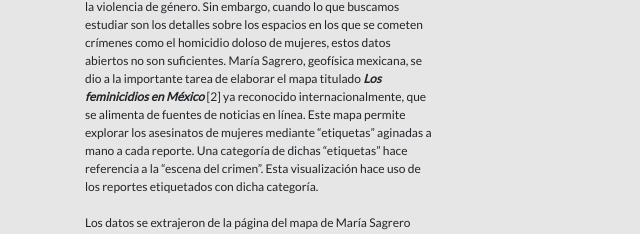
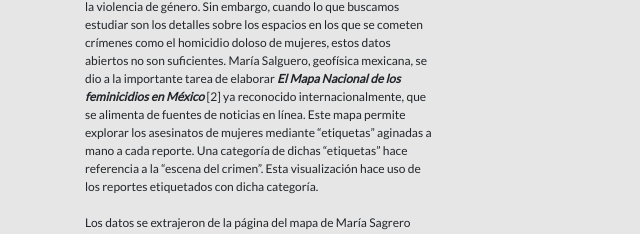
Before and after one commit to sarahiaguilar/donde-viz, a plain HTML site: page index.html in a window 1280 px wide. Shown: the part 1489-1723 px from the top of the page, 0-640 px from the left. Drawn offline with nearby package versions, Linux system fonts and the light colour scheme.

Commit message:
Updated María's last name

```diff
--- a/index.html
+++ b/index.html
@@ -37,7 +37,7 @@
                   <div style="font-family: 'Lato', sans-serif; font-size: 12px">
                      <b>Sobre los datos</b>
                      <br><br>
-                     Los datos abiertos del Secretariado Ejecutivo del Sistema Nacional de Seguridad Pública nos han permitido tener mayor visibilidad de la violencia de género. Sin embargo, cuando lo que buscamos estudiar son los detalles sobre los espacios en los que se cometen crímenes como el homicidio doloso de mujeres, estos datos abiertos no son suficientes. María Sagrero, geofísica mexicana, se dio a la importante tarea de elaborar el mapa titulado <i><b>Los feminicidios en México</i></b> [2] ya reconocido internacionalmente, que se alimenta de fuentes de noticias en línea. Este mapa permite explorar los asesinatos de mujeres mediante “etiquetas” aginadas a mano a cada reporte. Una categoría de dichas “etiquetas” hace referencia a la “escena del crimen”. Esta visualización hace uso de los reportes etiquetados con dicha categoría.
+                     Los datos abiertos del Secretariado Ejecutivo del Sistema Nacional de Seguridad Pública nos han permitido tener mayor visibilidad de la violencia de género. Sin embargo, cuando lo que buscamos estudiar son los detalles sobre los espacios en los que se cometen crímenes como el homicidio doloso de mujeres, estos datos abiertos no son suficientes. María Salguero, geofísica mexicana, se dio a la importante tarea de elaborar <i><b>El Mapa Nacional de los feminicidios en México</i></b> [2] ya reconocido internacionalmente, que se alimenta de fuentes de noticias en línea. Este mapa permite explorar los asesinatos de mujeres mediante “etiquetas” aginadas a mano a cada reporte. Una categoría de dichas “etiquetas” hace referencia a la “escena del crimen”. Esta visualización hace uso de los reportes etiquetados con dicha categoría.
                      <br><br>
                      Los datos se extrajeron de la página del mapa de María Sagrero bajo su consentimiento, y fueron sometidos a un proceso de limpieza en el que se estandarizaron los nombres de las “escenas del crimen”. Se decidió únicamente conservar doce “escenas del crimen” identificadas con más de 3 registros en el 2019.
                      <br><br>
```
